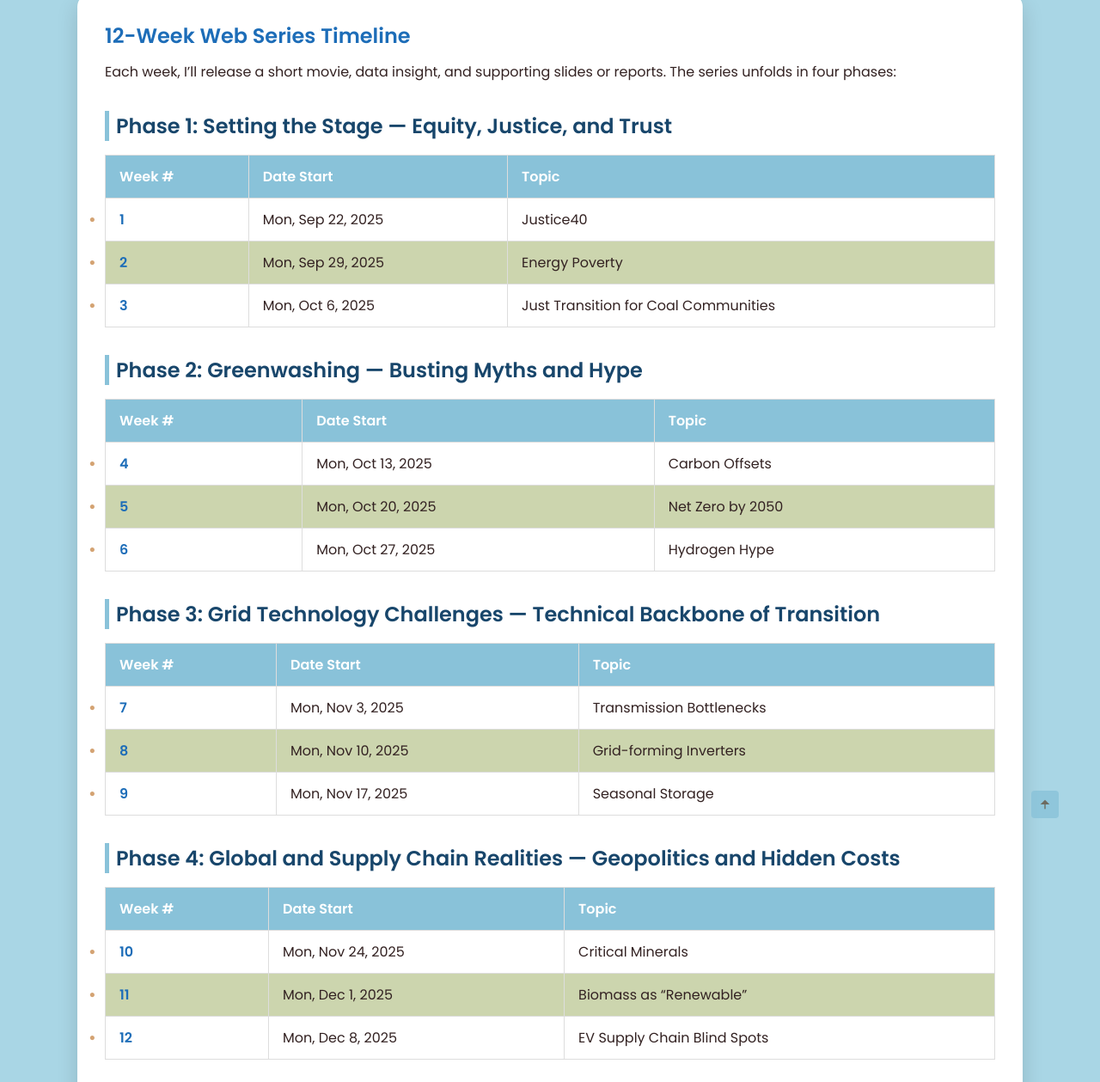
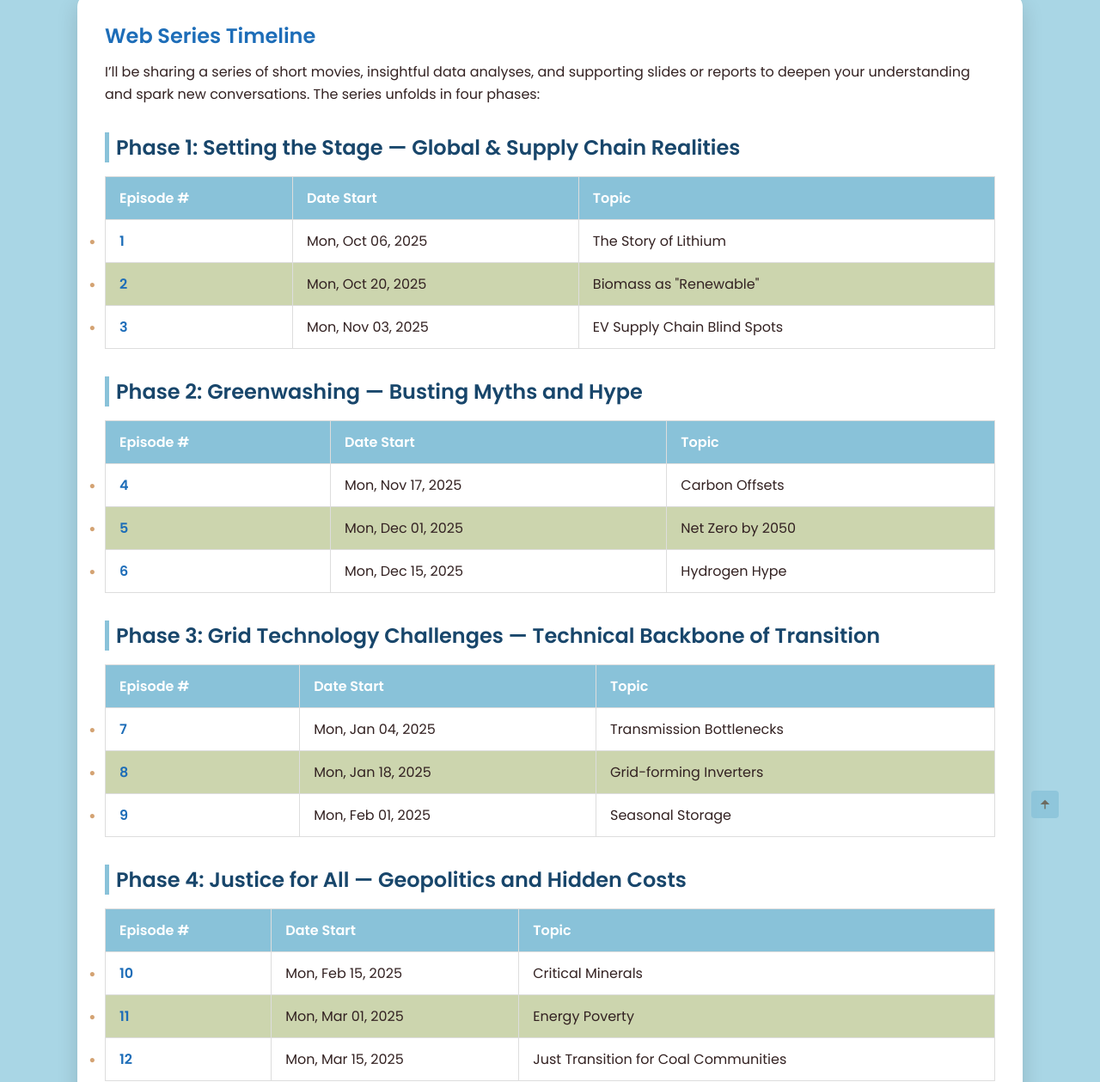
Before and after one commit to kabitri/Portfolio, a plain HTML site: page event.html in a window 1280 px wide. Shown: the part 88-1347 px from the top of the page at 86% size. Drawn offline with nearby package versions, Linux system fonts and the light colour scheme.

Commit message:
Update event.html

```diff
--- a/event.html
+++ b/event.html
@@ -59,18 +59,19 @@
 
     <div class="event_container">
 
-        <h2 style="margin-bottom: 0.75rem;">12-Week Web Series Timeline</h2>
+        <h2 style="margin-bottom: 0.75rem;"> Web Series Timeline</h2>
 
         <p style="margin-bottom: 2rem; line-height: 1.6;">
-           Each week, I’ll release a short movie, data insight, and supporting
-           slides or reports. The series unfolds in four phases:
+           I’ll be sharing a series of short movies, insightful data analyses, and supporting
+           slides or reports to deepen your understanding and spark new conversations. The series
+           unfolds in four phases:
         </p>
 
-        <h3>Phase 1: Setting the Stage — Equity, Justice, and Trust</h3>
+        <h3>Phase 1: Setting the Stage — Global & Supply Chain Realities</h3>
         <table>
             <thead>
                 <tr>
-                    <th>Week #</th>
+                    <th>Episode #</th>
                     <th>Date Start</th>
                     <th>Topic</th>
                 </tr>
@@ -78,18 +79,18 @@
             <tbody>
                 <tr>
                     <td>1</td>
-                    <td>Mon, Sep 22, 2025</td>
-                    <td>Justice40</td>
+                    <td>Mon, Oct 06, 2025</td>
+                    <td>The Story of Lithium</td>
                 </tr>
                 <tr>
                     <td>2</td>
-                    <td>Mon, Sep 29, 2025</td>
-                    <td>Energy Poverty</td>
+                    <td>Mon, Oct 20, 2025</td>
+                    <td>Biomass as "Renewable"</td>
                 </tr>
                 <tr>
                     <td>3</td>
-                    <td>Mon, Oct 6, 2025</td>
-                    <td>Just Transition for Coal Communities</td>
+                    <td>Mon, Nov 03, 2025</td>
+                    <td>EV Supply Chain Blind Spots</td>
                 </tr>
             </tbody>
         </table>
@@ -98,7 +99,7 @@
         <table>
             <thead>
                 <tr>
-                    <th>Week #</th>
+                    <th>Episode #</th>
                     <th>Date Start</th>
                     <th>Topic</th>
                 </tr>
@@ -106,17 +107,17 @@
             <tbody>
                 <tr>
                     <td>4</td>
-                    <td>Mon, Oct 13, 2025</td>
+                    <td>Mon, Nov 17, 2025</td>
                     <td>Carbon Offsets</td>
                 </tr>
                 <tr>
                     <td>5</td>
-                    <td>Mon, Oct 20, 2025</td>
+                    <td>Mon, Dec 01, 2025</td>
                     <td>Net Zero by 2050</td>
                 </tr>
                 <tr>
                     <td>6</td>
-                    <td>Mon, Oct 27, 2025</td>
+                    <td>Mon, Dec 15, 2025</td>
                     <td>Hydrogen Hype</td>
                 </tr>
             </tbody>
@@ -126,7 +127,7 @@
         <table>
             <thead>
                 <tr>
-                    <th>Week #</th>
+                    <th>Episode #</th>
                     <th>Date Start</th>
                     <th>Topic</th>
                 </tr>
@@ -134,27 +135,27 @@
             <tbody>
                 <tr>
                     <td>7</td>
-                    <td>Mon, Nov 3, 2025</td>
+                    <td>Mon, Jan 04, 2025</td>
                     <td>Transmission Bottlenecks</td>
                 </tr>
                 <tr>
                     <td>8</td>
-                    <td>Mon, Nov 10, 2025</td>
+                    <td>Mon, Jan 18, 2025</td>
                     <td>Grid-forming Inverters</td>
                 </tr>
                 <tr>
                     <td>9</td>
-                    <td>Mon, Nov 17, 2025</td>
+                    <td>Mon, Feb 01, 2025</td>
                     <td>Seasonal Storage</td>
                 </tr>
             </tbody>
         </table>
 
-        <h3>Phase 4: Global and Supply Chain Realities — Geopolitics and Hidden Costs</h3>
+        <h3>Phase 4: Justice for All — Geopolitics and Hidden Costs</h3>
         <table>
             <thead>
                 <tr>
-                    <th>Week #</th>
+                    <th>Episode #</th>
                     <th>Date Start</th>
                     <th>Topic</th>
                 </tr>
@@ -162,18 +163,18 @@
             <tbody>
                 <tr>
                     <td>10</td>
-                    <td>Mon, Nov 24, 2025</td>
+                    <td>Mon, Feb 15, 2025</td>
                     <td>Critical Minerals</td>
                 </tr>
                 <tr>
                     <td>11</td>
-                    <td>Mon, Dec 1, 2025</td>
-                    <td>Biomass as “Renewable”</td>
+                    <td>Mon, Mar 01, 2025</td>
+                    <td>Energy Poverty</td>
                 </tr>
                 <tr>
                     <td>12</td>
-                    <td>Mon, Dec 8, 2025</td>
-                    <td>EV Supply Chain Blind Spots</td>
+                    <td>Mon, Mar 15, 2025</td>
+                    <td>Just Transition for Coal Communities</td>
                 </tr>
             </tbody>
         </table>
```
